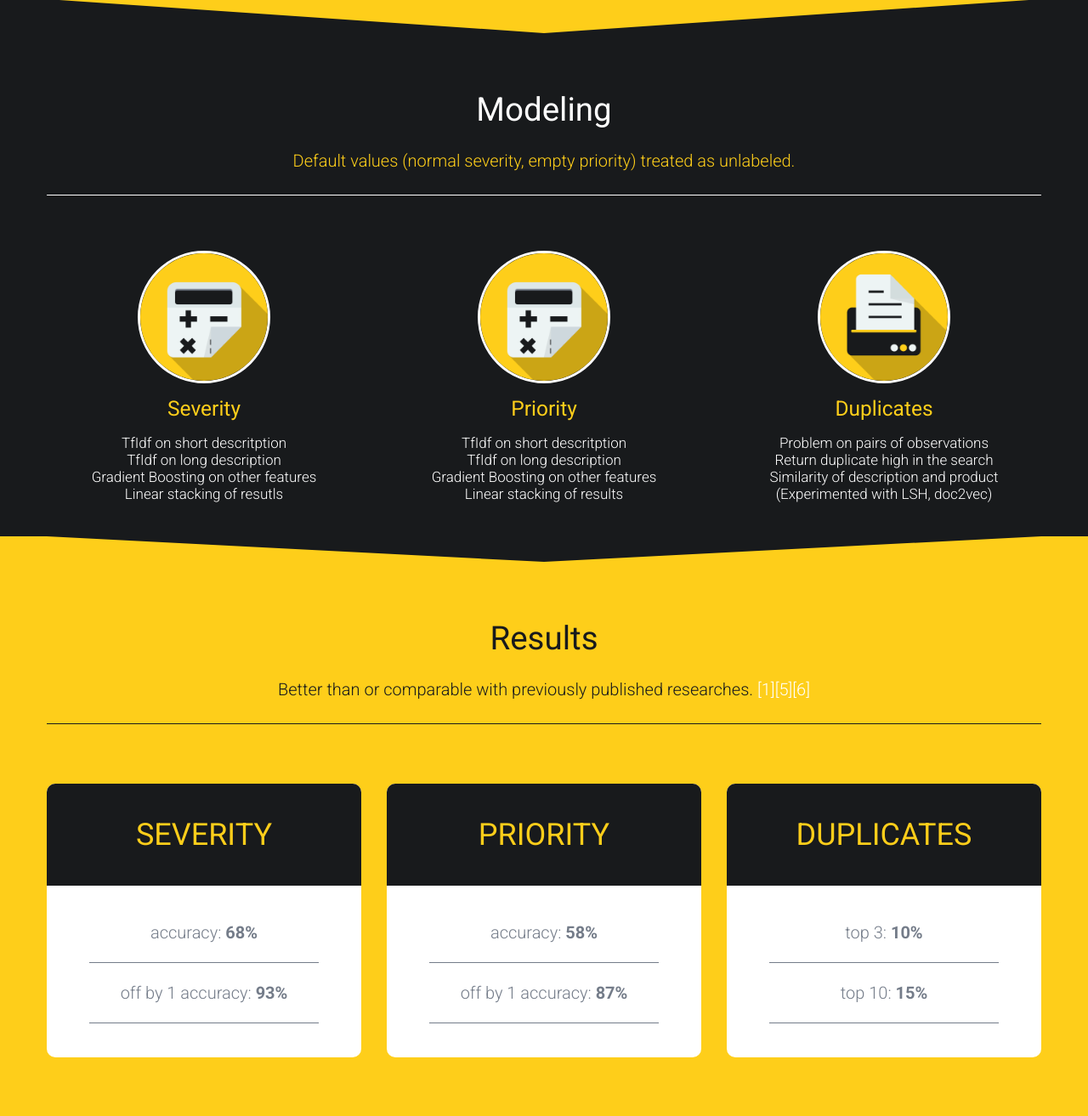
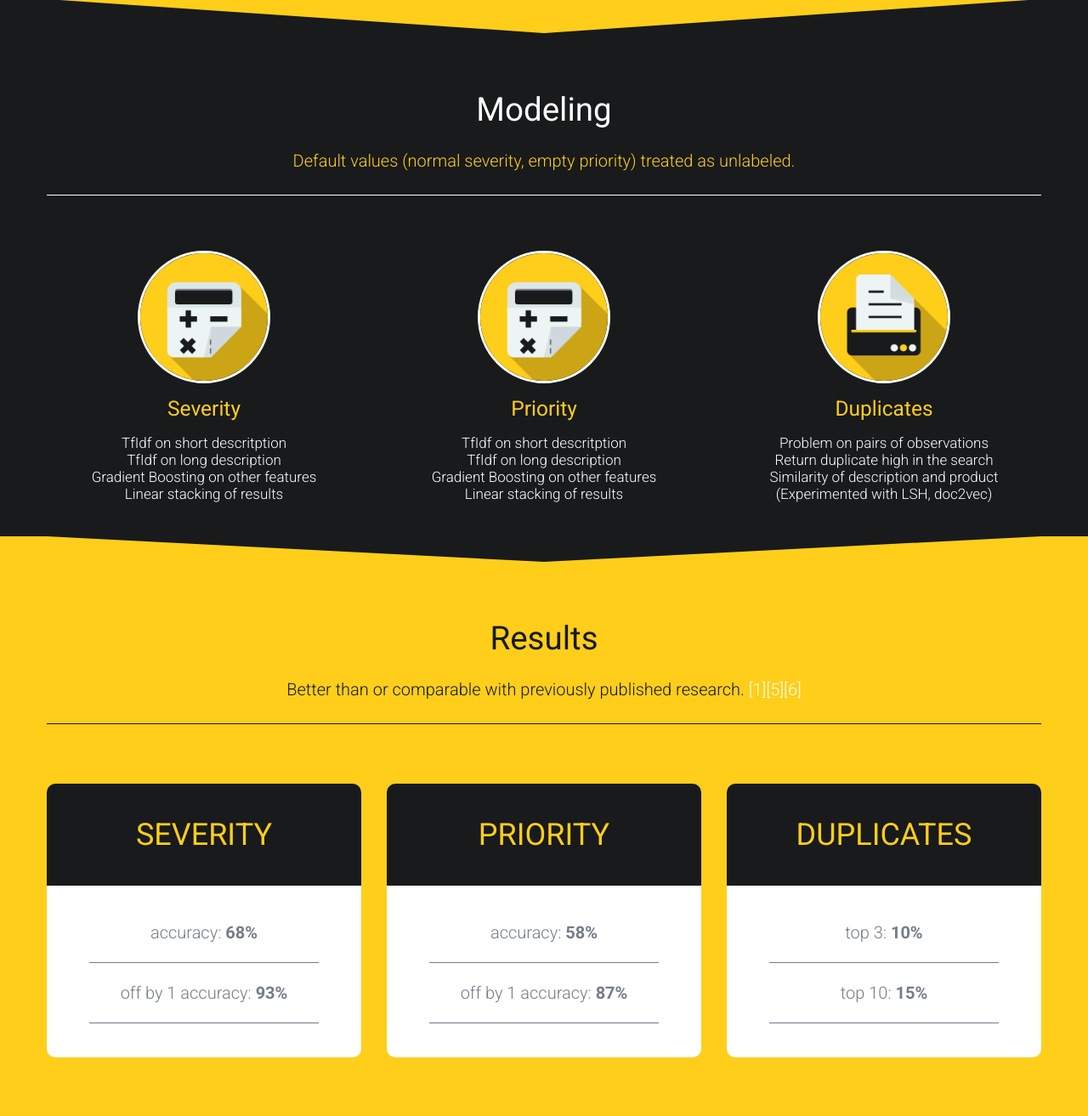
Before and after one commit to luckamolkova/bugs, a Flask app: page / in a window 1280 px wide. Shown: the part 1713-3026 px from the top of the page at 85% size. Run offline with Flask 2, Linux system fonts and the light colour scheme; parts of the project's set-up code (start-up, migrations or seed data) failed here and were passed over.

Commit message:
fix typos in web app

```diff
--- a/src/templates/index.html
+++ b/src/templates/index.html
@@ -188,7 +188,7 @@
                                 TfIdf on short descritption<br/>
                                 TfIdf on long description<br/>
                                 Gradient Boosting on other features<br/>
-                                Linear stacking of resutls
+                                Linear stacking of results
                             </p>
                         </div>
                     </div>
@@ -377,7 +377,7 @@
             <div class="container">
                 <div class="title">
                     <h1>Results</h1>
-                    <p>Better than or comparable with previously published researches. <a href="#ref1">[1]</a><a href="#ref5">[5]</a><a href="#ref6">[6]</a></p>
+                    <p>Better than or comparable with previously published research. <a href="#ref1">[1]</a><a href="#ref5">[5]</a><a href="#ref6">[6]</a></p>
                 </div>
                 <div class="price-table row-fluid">
                     <div class="span4 price-column">
```
